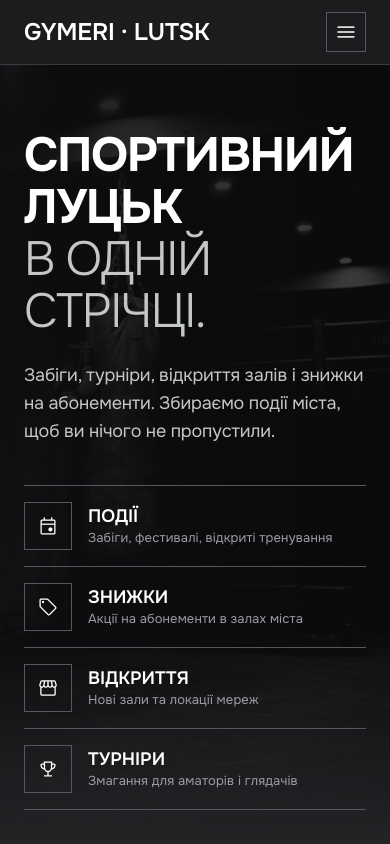
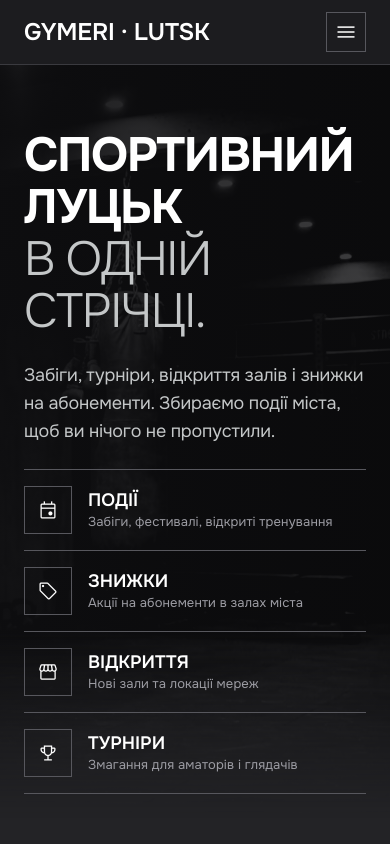
Before and after one commit to Samost-back/Gymeri, a Next.js app in the folder frontend/: page /news in a window 390 px wide. Shown: the top 844 px of the page. Built offline with nearby package versions, Linux system fonts and the light colour scheme.

Commit message:
fix(frontend): tighten the gap between banner text and its aside on phones
Stacked under the text, the desktop column gap looked like a section break.

```diff
--- a/frontend/src/shared/ui/PageHero/PageHero.module.css
+++ b/frontend/src/shared/ui/PageHero/PageHero.module.css
@@ -63,3 +63,10 @@
     font-size: 72px;
   }
 }
+
+/* Phones: the aside sits right under the text, so the full column gap reads as a break. */
+@media (max-width: 767px) {
+  .withAside {
+    gap: var(--space-lg);
+  }
+}
```
